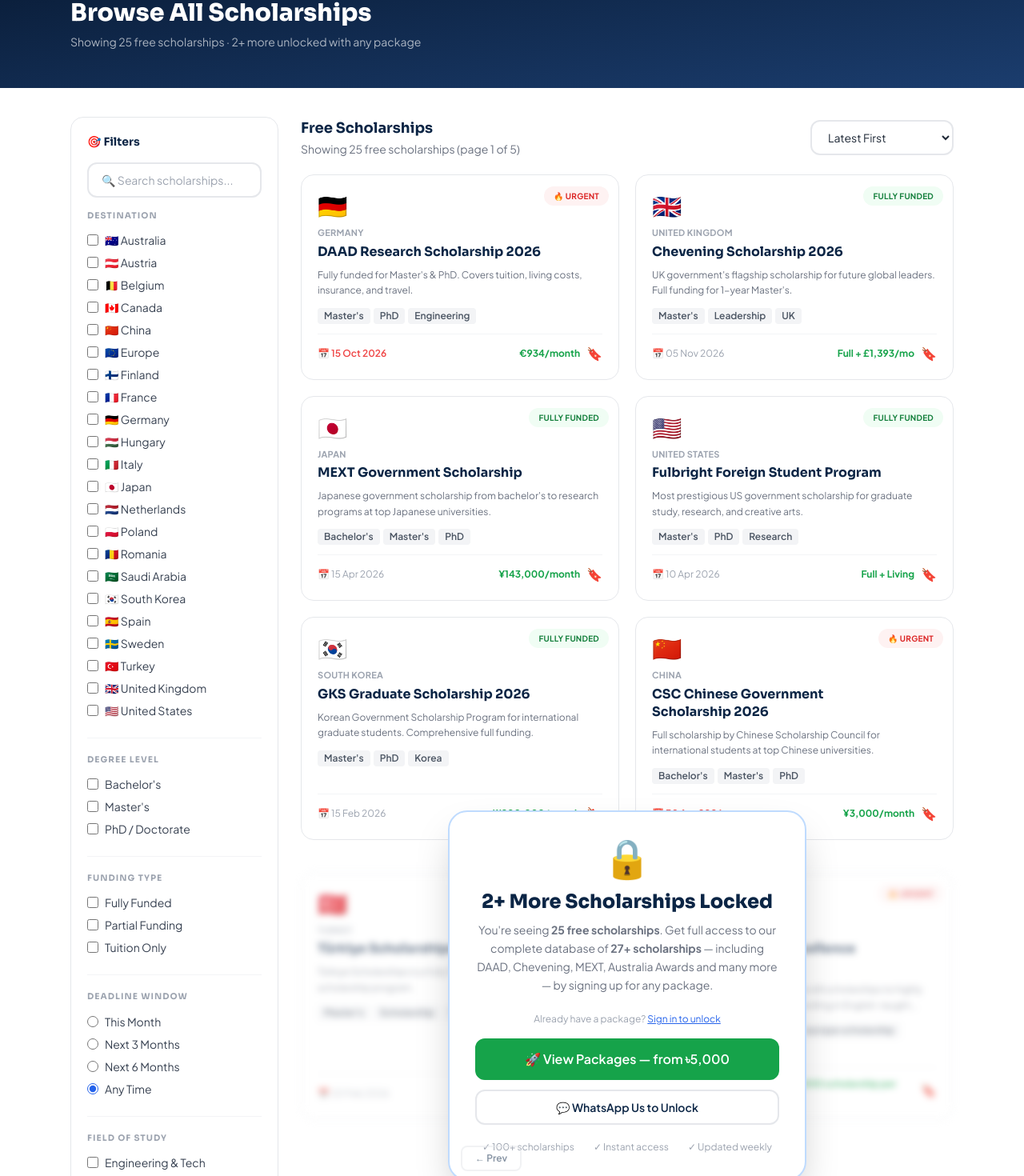
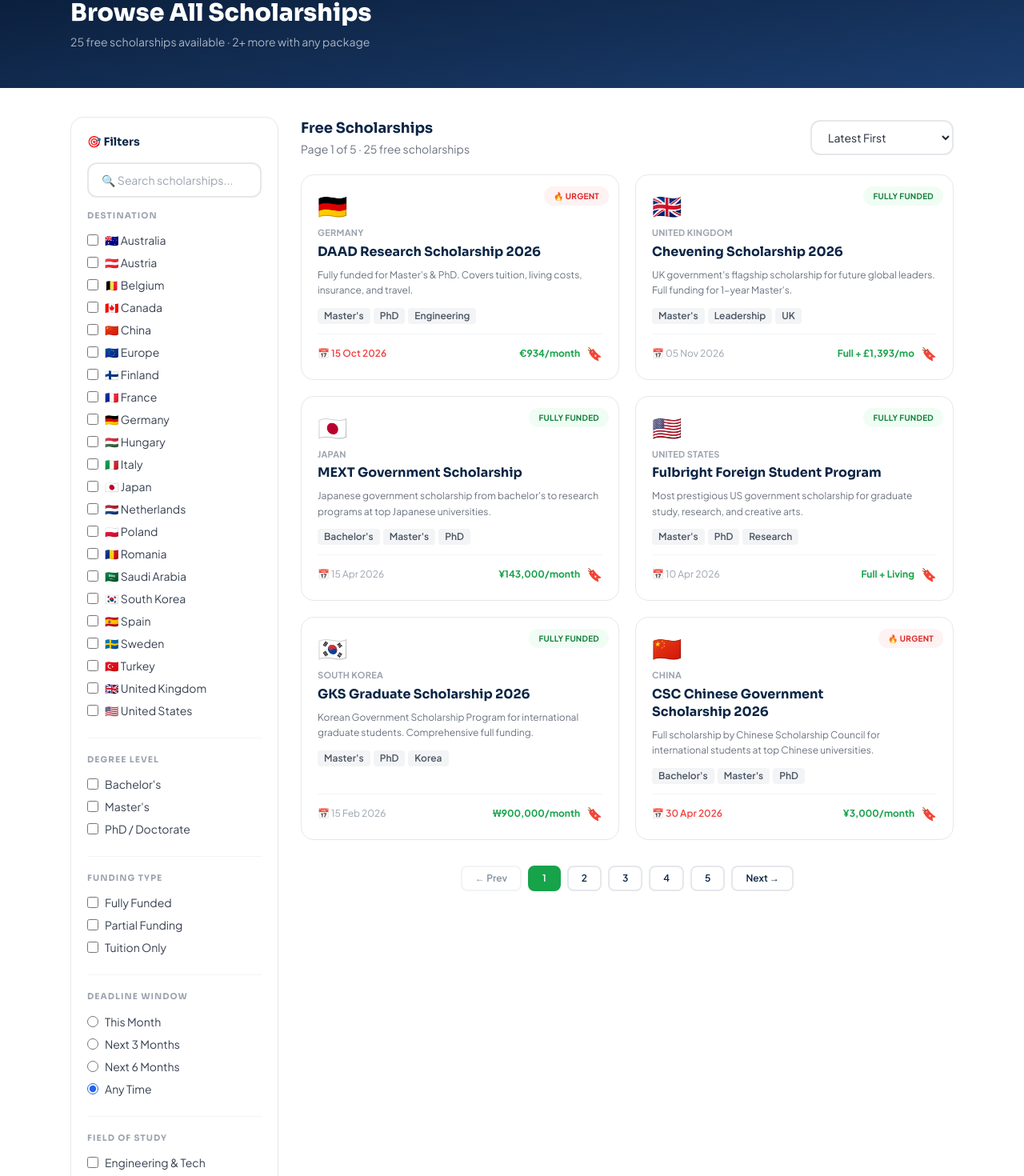
Before and after one commit to shajidhossain626-cell/Schoolar-path-Bd-Front-end, a React (Vite) app: page /scholarships in a window 1280 px wide. Shown: the part 143-1613 px from the top of the page at 80% size. Built offline with nearby package versions, Linux system fonts and the light colour scheme.

Commit message:
fix listing page

```diff
--- a/src/pages/ListingPage.jsx
+++ b/src/pages/ListingPage.jsx
@@ -23,20 +23,19 @@ export default function ListingPage() {
     if (degree)  updateFilter('degrees', [degree])
   }, [])
 
-  // All 25 free scholarships
-  const freeScholarships = scholarships.filter(s => s.featured).slice(0, FREE_LIMIT)
-  const totalAll = scholarships.length
-  const lockedCount = totalAll - freeScholarships.length
+  const freeScholarships   = scholarships.filter(s => s.featured).slice(0, FREE_LIMIT)
+  const totalAll           = scholarships.length
+  const lockedCount        = totalAll - freeScholarships.length
+  const freeTotalPages     = Math.ceil(freeScholarships.length / PER_PAGE)
+  const freePaginated      = freeScholarships.slice((freePage - 1) * PER_PAGE, freePage * PER_PAGE)
 
-  // Free pagination — independent of paid pagination
-  const freeTotalPages = Math.ceil(freeScholarships.length / PER_PAGE)
-  const freePaginated  = freeScholarships.slice((freePage - 1) * PER_PAGE, freePage * PER_PAGE)
-
-  // Which cards to show
   const visibleCards = isPaid ? paginated : freePaginated
   const currentPage  = isPaid ? page : freePage
   const currentTotal = isPaid ? totalPages : freeTotalPages
   const handlePage   = isPaid ? setPage : setFreePage
+
+  // Only show unlock banner on the very last free page
+  const showUnlockBanner = !isPaid && freePage === freeTotalPages
 
   return (
     <>
@@ -47,7 +46,7 @@ export default function ListingPage() {
           <p>
             {isPaid
               ? `${totalAll}+ verified international scholarships — full access unlocked ✅`
-              : `Showing ${FREE_LIMIT} free scholarships · ${lockedCount}+ more unlocked with any package`}
+              : `${freeScholarships.length} free scholarships available · ${lockedCount}+ more with any package`}
           </p>
         </div>
       </div>
@@ -56,6 +55,7 @@ export default function ListingPage() {
         <div className="grid md:grid-cols-[260px_1fr] gap-7 py-9 items-start">
           <FilterSidebar />
           <div>
+            {/* Header row */}
             <div className="flex items-center justify-between mb-5">
               <div>
                 <h2 className="font-head font-bold text-navy-800 text-lg">
@@ -63,8 +63,8 @@ export default function ListingPage() {
                 </h2>
                 <span className="text-gray-500 text-sm">
                   {isPaid
-                    ? `Showing ${resultCount} results`
-                    : `Showing ${freeScholarships.length} free scholarships (page ${freePage} of ${freeTotalPages})`}
+                    ? `${resultCount} scholarships found`
+                    : `Page ${freePage} of ${freeTotalPages} · ${freeScholarships.length} free scholarships`}
                 </span>
               </div>
               <select className="input text-sm w-auto"
@@ -75,6 +75,7 @@ export default function ListingPage() {
               </select>
             </div>
 
+            {/* Scholarship cards */}
             {visibleCards.length > 0 ? (
               <div className="grid sm:grid-cols-2 gap-5">
                 {visibleCards.map(s => <ScholarshipCard key={s.id} scholarship={s} />)}
@@ -88,58 +89,14 @@ export default function ListingPage() {
               </div>
             )}
 
-            {/* PAYWALL SECTION — show for non-paid users */}
-            {!isPaid && (
-              <div className="mt-10">
-                {/* Blurred preview cards */}
-                <div className="relative">
-                  <div className="grid sm:grid-cols-2 gap-5 blur-sm pointer-events-none select-none opacity-60">
-                    {scholarships.slice(FREE_LIMIT, FREE_LIMIT + 4).map(s => (
-                      <ScholarshipCard key={s.id} scholarship={s} />
-                    ))}
-                  </div>
-
-                  {/* Lock overlay */}
-                  <div className="absolute inset-0 flex items-center justify-center">
-                    <div className="bg-white rounded-3xl shadow-2xl border-2 border-blue-200 p-8 text-center max-w-md mx-4">
-                      <div className="text-5xl mb-4">🔒</div>
-                      <h3 className="font-head font-black text-navy-800 text-2xl mb-2">
-                        {lockedCount}+ More Scholarships Locked
-                      </h3>
-                      <p className="text-gray-500 text-sm mb-6 leading-relaxed">
-                        You're seeing <strong>{FREE_LIMIT} free scholarships</strong>. Get full access to our complete database of <strong>{totalAll}+ scholarships</strong> — including DAAD, Chevening, MEXT, Australia Awards and many more — by signing up for any package.
-                      </p>
-                      <div className="flex flex-col gap-3">
-                        {!isLoggedIn && (
-                          <p className="text-xs text-gray-400 mb-1">Already have a package? <Link to="/dashboard" className="text-blue-600 underline">Sign in to unlock</Link></p>
-                        )}
-                        <Link to="/services" className="btn btn-primary btn-block text-base py-3">
-                          🚀 View Packages — from ৳5,000
-                        </Link>
-                        <a href="https://wa.me/8801889700879?text=Hi! I want to unlock all scholarships." target="_blank" rel="noreferrer"
-                          className="btn btn-outline btn-block">
-                          💬 WhatsApp Us to Unlock
-                        </a>
-                      </div>
-                      <div className="flex justify-center gap-6 mt-5 text-xs text-gray-400">
-                        <span>✓ 100+ scholarships</span>
-                        <span>✓ Instant access</span>
-                        <span>✓ Updated weekly</span>
-                      </div>
-                    </div>
-                  </div>
-                </div>
-              </div>
-            )}
-
-            {/* Pagination — works for both free and paid */}
+            {/* Pagination — always visible, never blocked */}
             {currentTotal > 1 && (
               <div className="flex gap-2 mt-8 justify-center flex-wrap">
                 <button
                   onClick={() => handlePage(p => Math.max(1, p - 1))}
                   disabled={currentPage === 1}
                   className="btn btn-outline btn-sm">← Prev</button>
-                {Array.from({ length: Math.min(currentTotal, 7) }, (_, i) => i + 1).map(p => (
+                {Array.from({ length: currentTotal }, (_, i) => i + 1).map(p => (
                   <button key={p} onClick={() => handlePage(p)}
                     className={`btn btn-sm ${p === currentPage ? 'btn-primary' : 'btn-outline'}`}>{p}</button>
                 ))}
@@ -149,6 +106,36 @@ export default function ListingPage() {
                   className="btn btn-outline btn-sm">Next →</button>
               </div>
             )}
+
+            {/* Unlock banner — only appears BELOW pagination on the last free page */}
+            {showUnlockBanner && (
+              <div className="mt-8 rounded-2xl border-2 border-dashed border-blue-300 bg-blue-50 p-6 text-center">
+                <div className="text-3xl mb-2">🔒</div>
+                <h3 className="font-head font-black text-navy-800 text-xl mb-1">
+                  You've seen all {freeScholarships.length} free scholarships
+                </h3>
+                <p className="text-gray-500 text-sm mb-4 max-w-md mx-auto">
+                  Unlock <strong>{lockedCount}+ more scholarships</strong> including DAAD, Chevening, MEXT, Australia Awards and many more — starting from just ৳5,000.
+                </p>
+                <div className="flex flex-col sm:flex-row gap-3 justify-center">
+                  <Link to="/services" className="btn btn-primary px-6">
+                    🚀 View Packages — from ৳5,000
+                  </Link>
+                  <a href="https://wa.me/8801889700879?text=Hi! I want to unlock all scholarships."
+                    target="_blank" rel="noreferrer"
+                    className="btn btn-outline px-6">
+                    💬 WhatsApp to Unlock
+                  </a>
+                </div>
+                {!isLoggedIn && (
+                  <p className="text-xs text-gray-400 mt-3">
+                    Already have a package?{' '}
+                    <Link to="/dashboard" className="text-blue-600 underline">Sign in to unlock →</Link>
+                  </p>
+                )}
+              </div>
+            )}
+
           </div>
         </div>
       </div>
```
